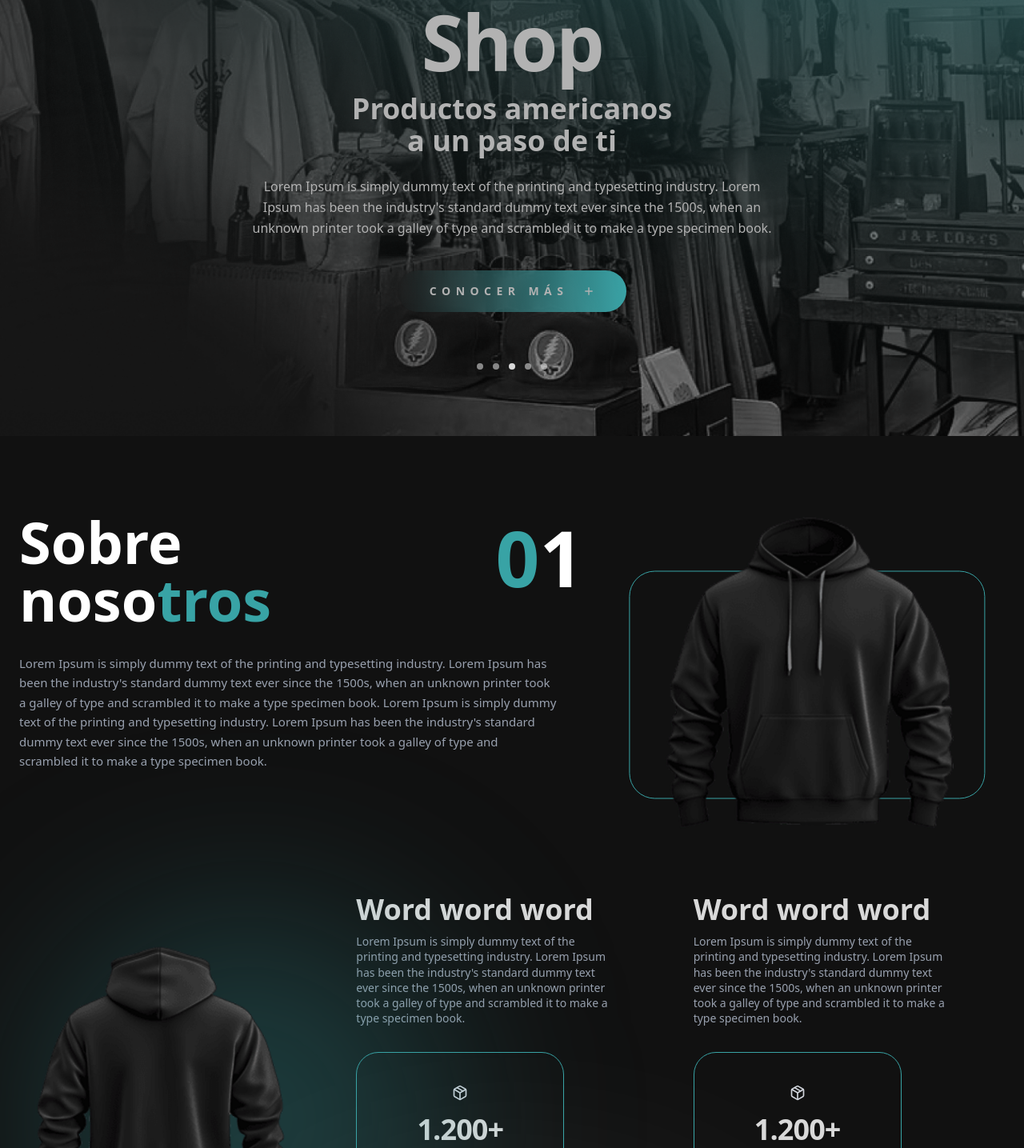
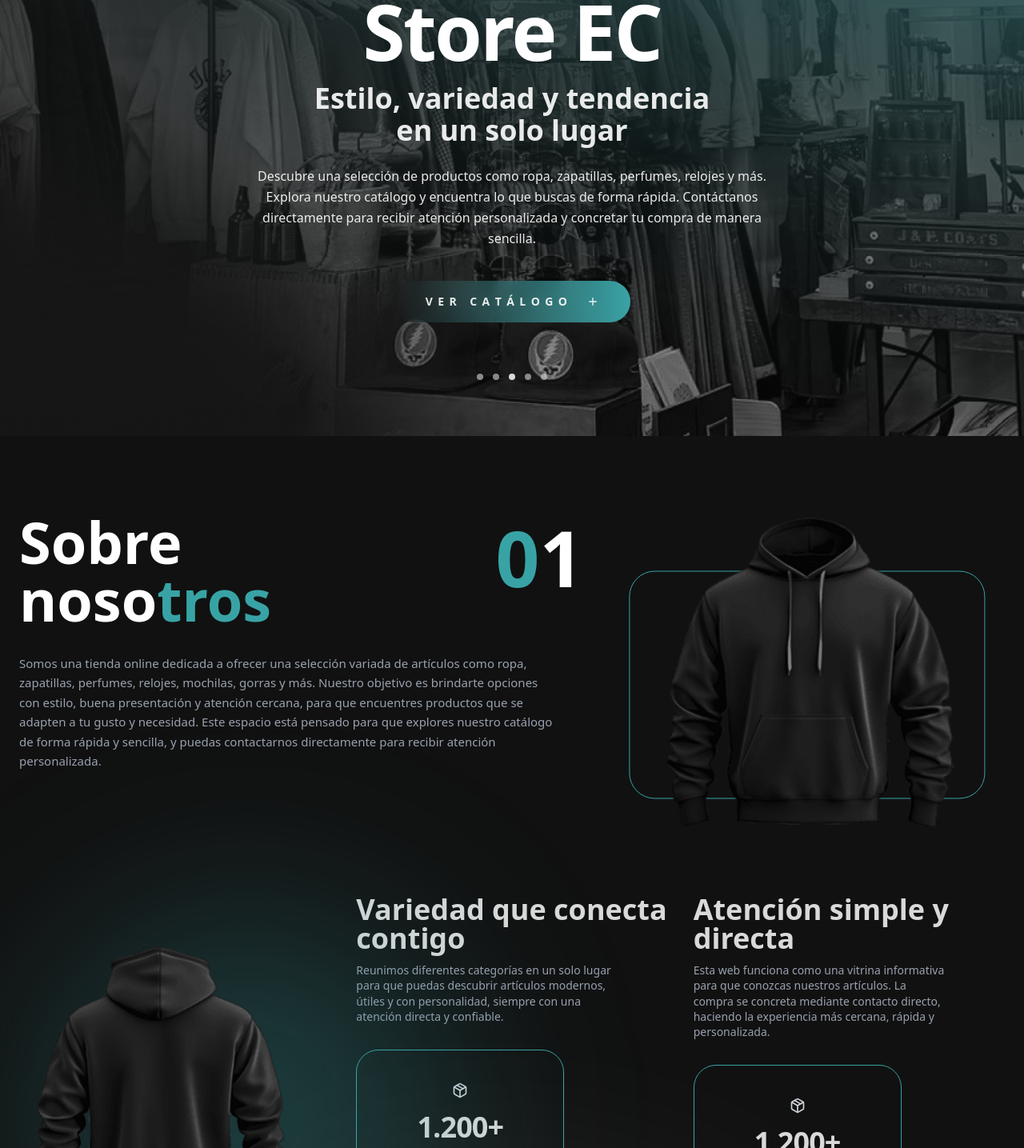
Before and after one commit to SprintCoreEC/shoppingweb, a React (Vite) app: page / in a window 1280 px wide. Shown: the part 255-1690 px from the top of the page at 80% size. Built offline with nearby package versions, Linux system fonts and the light colour scheme.

Commit message:
feat: Cambios en los textos

```diff
--- a/src/components/About.tsx
+++ b/src/components/About.tsx
@@ -32,14 +32,14 @@ export default function About() {
             </div>
 
             <p className="mx-auto mt-6 max-w-none text-center text-sm leading-relaxed text-gray-400 sm:text-[15px] lg:mx-0 lg:mt-8 lg:max-w-2xl lg:text-left">
-              Lorem Ipsum is simply dummy text of the printing and typesetting
-              industry. Lorem Ipsum has been the industry's standard dummy text
-              ever since the 1500s, when an unknown printer took a galley of
-              type and scrambled it to make a type specimen book. Lorem Ipsum is
-              simply dummy text of the printing and typesetting industry. Lorem
-              Ipsum has been the industry's standard dummy text ever since the
-              1500s, when an unknown printer took a galley of type and scrambled
-              it to make a type specimen book.
+              Somos una tienda online dedicada a ofrecer una selección variada
+              de artículos como ropa, zapatillas, perfumes, relojes, mochilas,
+              gorras y más. Nuestro objetivo es brindarte opciones con estilo,
+              buena presentación y atención cercana, para que encuentres
+              productos que se adapten a tu gusto y necesidad. Este espacio está
+              pensado para que explores nuestro catálogo de forma rápida y
+              sencilla, y puedas contactarnos directamente para recibir atención
+              personalizada.
             </p>
           </div>
 
@@ -63,14 +63,13 @@ export default function About() {
           {/* Mobile block 1 */}
           <div className="order-3 flex flex-col items-center text-center lg:hidden">
             <h3 className="mb-3 text-3xl font-semibold leading-none text-silver">
-              Word word word
+              Variedad que conecta contigo
             </h3>
 
             <p className="mb-8 max-w-[320px] text-sm leading-snug text-gray-400">
-              Lorem Ipsum is simply dummy text of the printing and typesetting
-              industry. Lorem Ipsum has been the industry's standard dummy text
-              ever since the 1500s, when an unknown printer took a galley of
-              type and scrambled it to make a type specimen book.
+              Reunimos diferentes categorías en un solo lugar para que puedas
+              descubrir artículos modernos, útiles y con personalidad, siempre
+              con una atención directa y confiable.
             </p>
 
             <div className="w-full max-w-65 rounded-[1.75rem] border-[1.5px] border-verdigris px-8 py-10 text-center">
@@ -100,14 +99,13 @@ export default function About() {
             {/* Mobile */}
             <div className="flex flex-col items-center text-center lg:hidden">
               <h3 className="mb-3 text-3xl font-semibold leading-none text-silver">
-                Word word word
+                Atención simple y directa
               </h3>
 
               <p className="mb-8 max-w-[320px] text-sm leading-snug text-gray-400">
-                Lorem Ipsum is simply dummy text of the printing and typesetting
-                industry. Lorem Ipsum has been the industry's standard dummy
-                text ever since the 1500s, when an unknown printer took a galley
-                of type and scrambled it to make a type specimen book.
+                Nuestra web es informativa y está diseñada para que puedas ver
+                los productos y conocer mejor la tienda. La atención y
+                coordinación de compra se realiza de forma directa.
               </p>
 
               <div className="w-full max-w-65 rounded-[1.75rem] border-[1.5px] border-verdigris px-8 py-10 text-center">
@@ -126,15 +124,13 @@ export default function About() {
               {/* Card 1 */}
               <div>
                 <h3 className="mb-3 text-3xl font-semibold leading-none text-silver md:text-4xl">
-                  Word word word
+                  Variedad que conecta contigo
                 </h3>
 
                 <p className="mb-8 max-w-[320px] text-sm leading-snug text-gray-400">
-                  Lorem Ipsum is simply dummy text of the printing and
-                  typesetting industry. Lorem Ipsum has been the industry's
-                  standard dummy text ever since the 1500s, when an unknown
-                  printer took a galley of type and scrambled it to make a type
-                  specimen book.
+                  Reunimos diferentes categorías en un solo lugar para que
+                  puedas descubrir artículos modernos, útiles y con
+                  personalidad, siempre con una atención directa y confiable.
                 </p>
 
                 <div className="w-full max-w-65 rounded-[1.75rem] border-[1.5px] border-verdigris px-8 py-10 text-center">
@@ -151,15 +147,14 @@ export default function About() {
               {/* Card 2 */}
               <div>
                 <h3 className="mb-3 text-3xl font-semibold leading-none text-silver md:text-4xl">
-                  Word word word
+                  Atención simple y directa
                 </h3>
 
                 <p className="mb-8 max-w-[320px] text-sm leading-snug text-gray-400">
-                  Lorem Ipsum is simply dummy text of the printing and
-                  typesetting industry. Lorem Ipsum has been the industry's
-                  standard dummy text ever since the 1500s, when an unknown
-                  printer took a galley of type and scrambled it to make a type
-                  specimen book.
+                  Esta web funciona como una vitrina informativa para que
+                  conozcas nuestros artículos. La compra se concreta mediante
+                  contacto directo, haciendo la experiencia más cercana, rápida
+                  y personalizada.
                 </p>
 
                 <div className="w-full max-w-65 rounded-[1.75rem] border-[1.5px] border-verdigris px-8 py-10 text-center">
--- a/src/components/Hero.tsx
+++ b/src/components/Hero.tsx
@@ -18,23 +18,24 @@ export default function Hero() {
       ></div>
 
       <div className="relative z-10 text-center px-4 max-w-4xl mx-auto mt-20">
-        <h1 className="text-6xl md:text-8xl font-bold text-gray mb-4 tracking-tight">
-          American
+        <h1 className="text-6xl md:text-8xl font-bold text-white mb-4 tracking-tight">
+          Prime Shell
           <br />
-          Shop
+          Store EC
         </h1>
-        <h2 className="text-2xl md:text-4xl font-semibold text-gray mb-6">
-          Productos americanos
-          <br />a un paso de ti
+        <h2 className="text-2xl md:text-4xl font-semibold text-white/90 mb-6">
+          Estilo, variedad y tendencia
+          <br />
+          en un solo lugar
         </h2>
-        <p className="text-gray text-sm md:text-base max-w-2xl mx-auto mb-10 leading-relaxed">
-          Lorem Ipsum is simply dummy text of the printing and typesetting
-          industry. Lorem Ipsum has been the industry's standard dummy text ever
-          since the 1500s, when an unknown printer took a galley of type and
-          scrambled it to make a type specimen book.
+        <p className="text-white/90 text-sm md:text-base max-w-2xl mx-auto mb-10 leading-relaxed">
+          Descubre una selección de productos como ropa, zapatillas, perfumes,
+          relojes y más. Explora nuestro catálogo y encuentra lo que buscas de
+          forma rápida. Contáctanos directamente para recibir atención
+          personalizada y concretar tu compra de manera sencilla.
         </p>
         <button
-          className="group text-gray font-semibold px-10 py-4 rounded-full tracking-widest text-sm
+          className="group text-white/90 font-semibold px-10 py-4 rounded-full tracking-widest text-sm
   flex items-center mx-auto gap-6 backdrop-blur-sm
   transition-colors duration-300"
           style={{
@@ -43,12 +44,12 @@ export default function Hero() {
           }}
         >
           <span className="transition-colors duration-300 group-hover:text-white">
-            C O N O C E R &nbsp; M Á S
+            V E R &nbsp; C A T Á L O G O
           </span>
 
           <HiPlus
             size={14}
-            className="text-gray transition-colors duration-300 group-hover:text-white"
+            className="text-white/90 transition-colors duration-300 group-hover:text-white"
           />
         </button>
 
--- a/src/components/Testimonials.tsx
+++ b/src/components/Testimonials.tsx
@@ -3,12 +3,42 @@ import aboutusimg from "../assets/aboutusimage1.png";
 
 export default function Testimonials() {
   const testimonials = [
-    { id: 1, active: false },
-    { id: 2, active: true },
-    { id: 3, active: true },
-    { id: 4, active: false },
-    { id: 5, active: false },
-    { id: 6, active: false },
+    {
+      id: 1,
+      active: false,
+      name: "Cliente",
+      text: "Pedí unas zapatillas y todo llegó bien. La atención fue rápida y clara.",
+    },
+    {
+      id: 2,
+      active: true,
+      name: "Cliente",
+      text: "Buena calidad en los productos. Me ayudaron por WhatsApp y todo fue sencillo.",
+    },
+    {
+      id: 3,
+      active: true,
+      name: "Cliente",
+      text: "Compré un reloj y me gustó bastante. Tal cual como en las fotos.",
+    },
+    {
+      id: 4,
+      active: false,
+      name: "Cliente",
+      text: "Me respondieron rápido y me dieron toda la info antes de comprar.",
+    },
+    {
+      id: 5,
+      active: false,
+      name: "Cliente",
+      text: "Buen servicio, el envío fue sin problemas y el producto llegó en buen estado.",
+    },
+    {
+      id: 6,
+      active: false,
+      name: "Cliente",
+      text: "Todo correcto con mi compra, volvería a pedir sin problema.",
+    },
   ];
 
   return (
@@ -17,18 +47,23 @@ export default function Testimonials() {
       className="bg-[#0f171a] relative overflow-hidden pt-20"
     >
       {/* Radial Gradient Background */}
-      <div className="absolute top-1/2 left-1/2 -translate-x-1/2 -translate-y-1/2 w-[800px] h-[800px] bg-[#38A3A5]/20 rounded-full blur-[120px] pointer-events-none"></div>
+      <div className="absolute top-1/2 left-1/2 -translate-x-1/2 -translate-y-1/2 w-[800px] h-[800px] bg-verdigris/20 rounded-full blur-[120px] pointer-events-none"></div>
 
       <div className="max-w-7xl mx-auto px-6 relative z-10">
         <div className="text-center mb-16">
-          <div className=" tracking-[0.3em] text-xs font-bold mb-4">
-            <span className="text-[#38A3A5]"> C U S T O M E R S</span>
-            <span className="text-white">&nbsp; W H O &nbsp;</span>
-            <span className="text-[#38A3A5]">T R U S T</span>
-            <span className="text-white">&nbsp; U S</span>
+          <div className="tracking-[0.35em] sm:tracking-[0.5em] mb-16 flex flex-wrap items-center justify-center gap-x-3 gap-y-3 text-center text-[10px] font-bold sm:text-[16px] lg:mt-24">
+            <span className="text-verdigris whitespace-nowrap">
+              N U E S T R O S
+            </span>
+            <span className="text-white whitespace-nowrap">
+              &nbsp;C L I E N T E S
+            </span>
+            <span className="text-verdigris whitespace-nowrap">
+              &nbsp;O P I N A N
+            </span>
           </div>
           <h2 className="text-5xl font-bold text-white flex items-center justify-center gap-4">
-            <span className="text-[#38A3A5]">03</span> Testimonios
+            <span className="text-verdigris">03</span> Testimonios
           </h2>
         </div>
 
@@ -36,14 +71,17 @@ export default function Testimonials() {
           <div className="grid grid-cols-1 lg:grid-cols-2 gap-6 pb-8">
             {testimonials.map((t) => (
               <div key={t.id} className="flex flex-col gap-4">
-                {/* Fila superior: imagen + id/h3/estrellas (ambos breakpoints) */}
                 <div className="flex gap-4 sm:gap-6 lg:gap-8 items-start">
                   <div
-                    className={`w-32 h-32 sm:w-48 sm:h-48 lg:w-72 lg:h-72 rounded-2xl sm:rounded-3xl shrink-0 flex items-center justify-center p-3 sm:p-5 lg:p-6 ${t.active ? "border border-[#38A3A5] bg-white/0" : "bg-white/10"}`}
+                    className={`w-32 h-32 sm:w-48 sm:h-48 lg:w-72 lg:h-72 rounded-2xl sm:rounded-3xl shrink-0 flex items-center justify-center p-3 sm:p-5 lg:p-6 ${
+                      t.active
+                        ? "border border-verdigris bg-white/0"
+                        : "bg-white/10"
+                    }`}
                   >
                     <img
                       src={aboutusimg}
-                      alt="Product"
+                      alt="Producto"
                       className="w-full h-full object-contain mix-blend-luminosity opacity-80"
                     />
                   </div>
@@ -52,31 +90,27 @@ export default function Testimonials() {
                       {t.id}
                     </div>
                     <h3 className="text-base sm:text-xl font-bold text-white mb-3 sm:mb-4 leading-tight">
-                      FEAR OF GOD
-                      <br />
-                      ESSENTIALS
+                      Cliente verificado
                     </h3>
                     <div className="flex gap-1">
                       {[...Array(5)].map((_, i) => (
                         <Star
                           key={i}
-                          className="w-4 h-4 sm:w-5 sm:h-5 fill-[#38A3A5] text-[#38A3A5]"
+                          className="w-4 h-4 sm:w-5 sm:h-5 fill-verdigris text-verdigris"
                         />
                       ))}
                     </div>
-                    {/* Descripción solo en desktop (dentro de la fila) */}
+
+                    {/* Desktop */}
                     <p className="hidden lg:block text-gray-400 text-sm leading-relaxed max-w-xs mt-5">
-                      Lorem Ipsum is simply dummy text of the printing and
-                      typesetting industry. Lorem Ipsum has been the industry's
-                      standard dummy text ever since the 1500s.
+                      {t.text}
                     </p>
                   </div>
                 </div>
-                {/* Descripción debajo de imagen+texto en mobile/tablet */}
+
+                {/* Mobile */}
                 <p className="lg:hidden text-gray-400 text-sm leading-relaxed">
-                  Lorem Ipsum is simply dummy text of the printing and
-                  typesetting industry. Lorem Ipsum has been the industry's
-                  standard dummy text ever since the 1500s.
+                  {t.text}
                 </p>
               </div>
             ))}
```
Also changed, not shown: src/components/Catalog.tsx (+7 -13 lines), src/components/Contact.tsx (+17 -16 lines), src/components/Navbar.tsx (+5 -5 lines).
